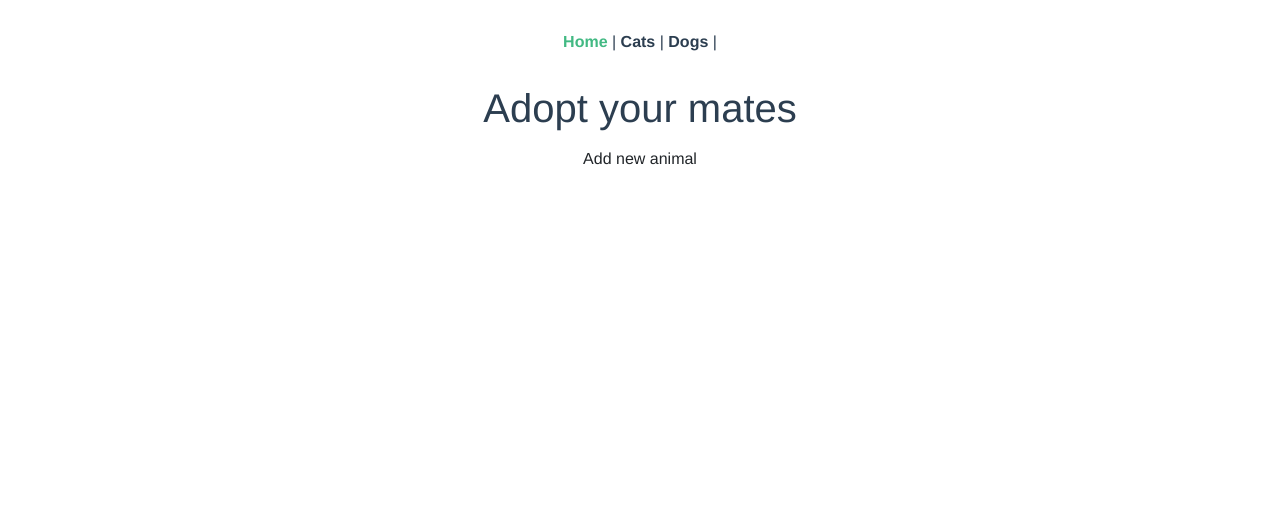
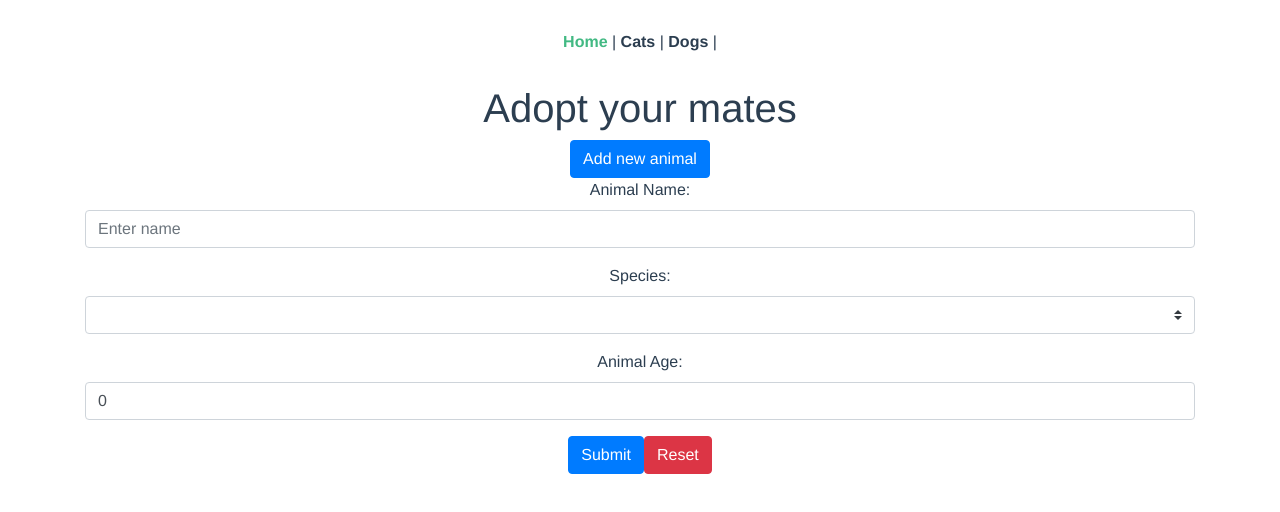
Before and after one commit to Lukaszk01/adopt-animals.vue, a Vue app: page / in a window 1280 px wide. Shown: the top 512 px of the page. Built offline with nearby package versions, Linux system fonts and the light colour scheme.

Commit message:
form fixed

```diff
--- a/src/views/Home.vue
+++ b/src/views/Home.vue
@@ -1,7 +1,7 @@
 <template>
   <div class="home">
   <h1>Adopt your mates</h1>
-  <button class="btn btin-primary">Add new animal</button>
+  <button @click="togglePetForm" class="btn btn-primary">Add new animal</button>
   <b-form @submit="handleSubmit"  v-if="showPetForm">
 
       <b-form-group id="input-group-2" label="Animal Name:" label-for="input-2">
@@ -45,7 +45,7 @@ export default {
   name: 'Home',
   data () {
     return {
-      showPetForm: false,
+      showPetForm: true,
       formData: {
         name: '',
         age: 0,
```
